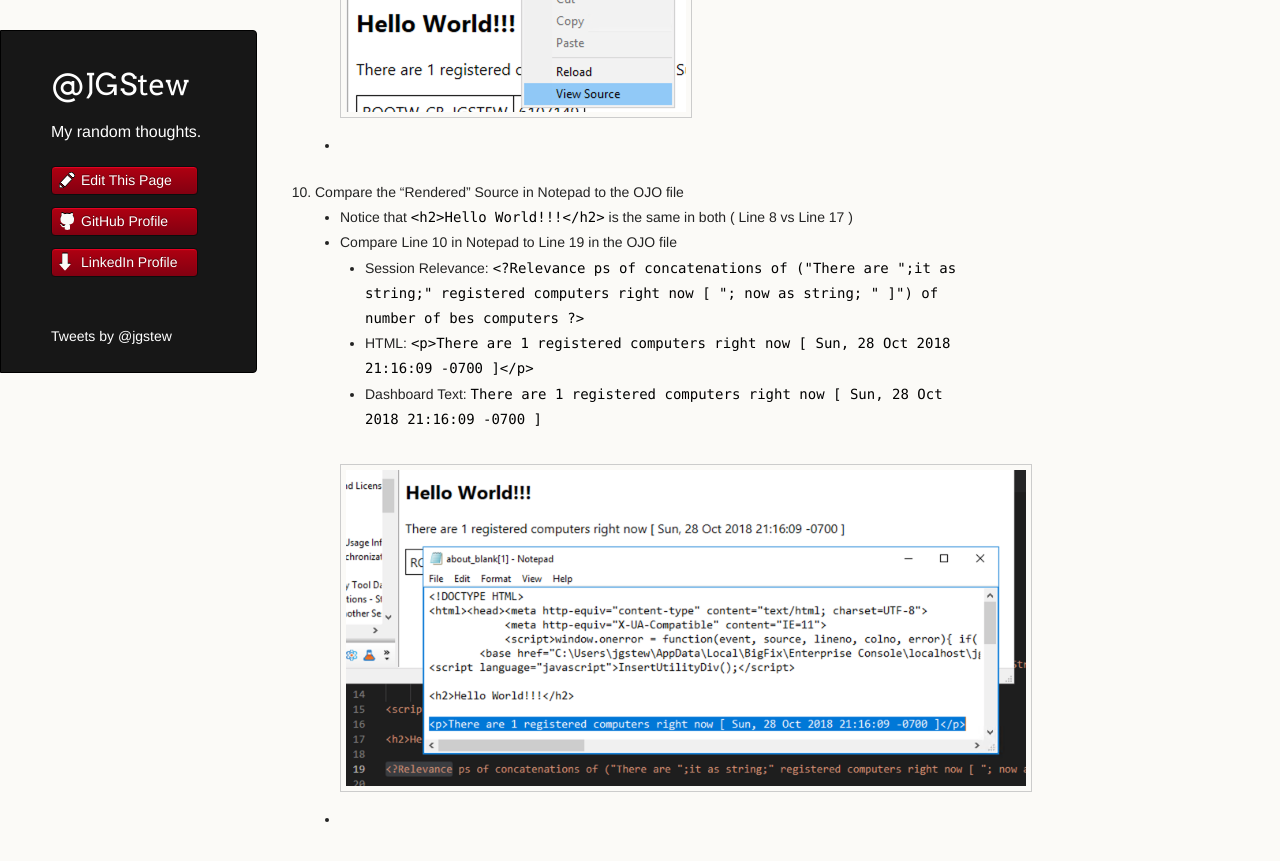
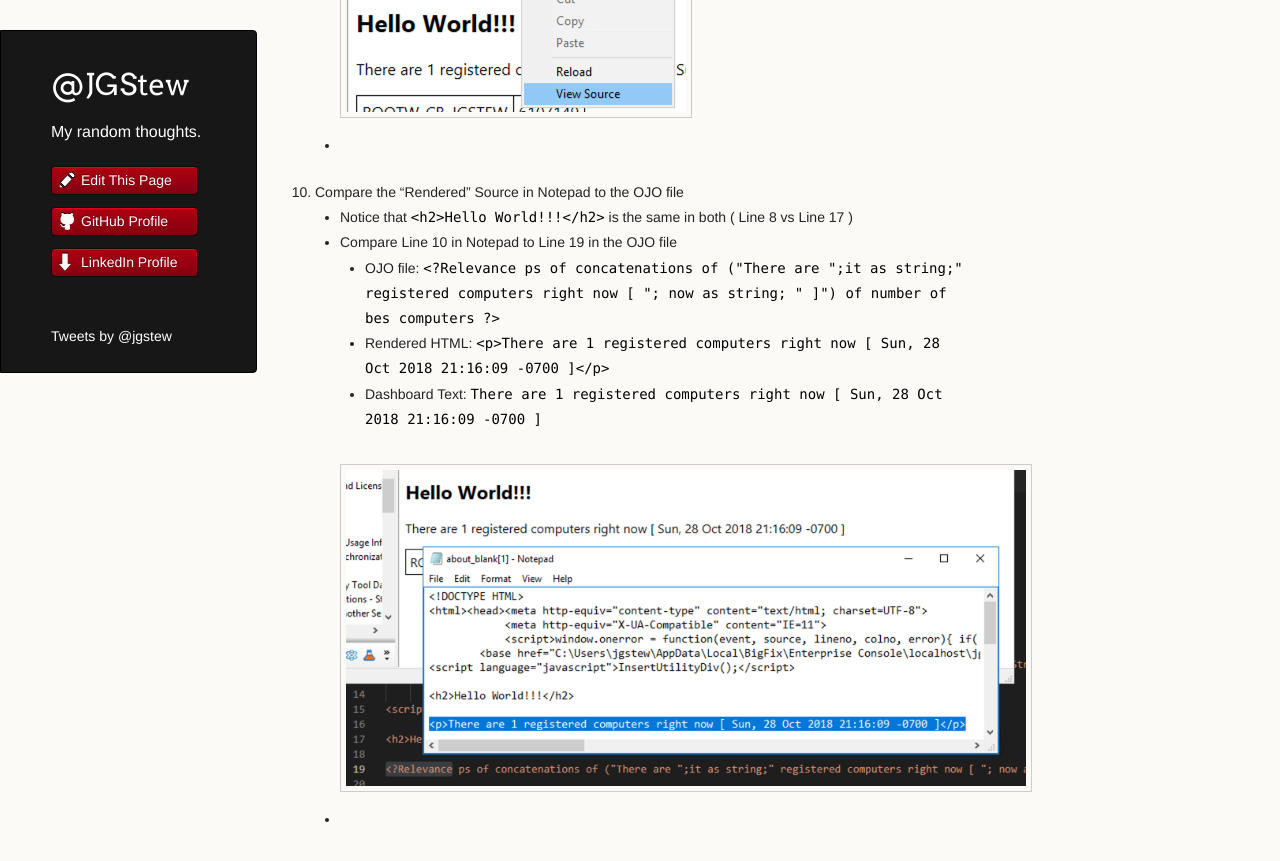
Before and after one commit to jgstew/jgstew.github.io, a Jekyll site: the page built from _posts/2018-10-29-Debug-Dashboard-In-BigFix-Console.md, in a window 1280 px wide and 900 px high, scrolled down 2722 px. Shown: the top 861 px of the window. Built offline with Jekyll 4.4.1, drawn with Linux system fonts in a browser that asks for light colours; nearby versions of some CDN libraries; comment, search, counter and statistics services are not loaded.

Commit message:
Update 2018-10-29-Debug-Dashboard-In-BigFix-Console.md

```diff
--- a/_posts/2018-10-29-Debug-Dashboard-In-BigFix-Console.md
+++ b/_posts/2018-10-29-Debug-Dashboard-In-BigFix-Console.md
@@ -41,7 +41,7 @@
 1. Compare the "Rendered" Source in Notepad to the OJO file
     * Notice that `<h2>Hello World!!!</h2>` is the same in both ( Line 8 vs Line 17 )
     * Compare Line 10 in Notepad to Line 19 in the OJO file
-        * Session Relevance: `<?Relevance ps of concatenations of ("There are ";it as string;" registered computers right now [ "; now as string; " ]") of number of bes computers ?>`
-        * HTML: `<p>There are 1 registered computers right now [ Sun, 28 Oct 2018 21:16:09 -0700 ]</p>`
+        * OJO file: `<?Relevance ps of concatenations of ("There are ";it as string;" registered computers right now [ "; now as string; " ]") of number of bes computers ?>`
+        * Rendered HTML: `<p>There are 1 registered computers right now [ Sun, 28 Oct 2018 21:16:09 -0700 ]</p>`
         * Dashboard Text: `There are 1 registered computers right now [ Sun, 28 Oct 2018 21:16:09 -0700 ]`
     * ![Compare Rendered Source](/images/BigFix/Dashboards/CompareRenderedSourceNotepad.png)
```
